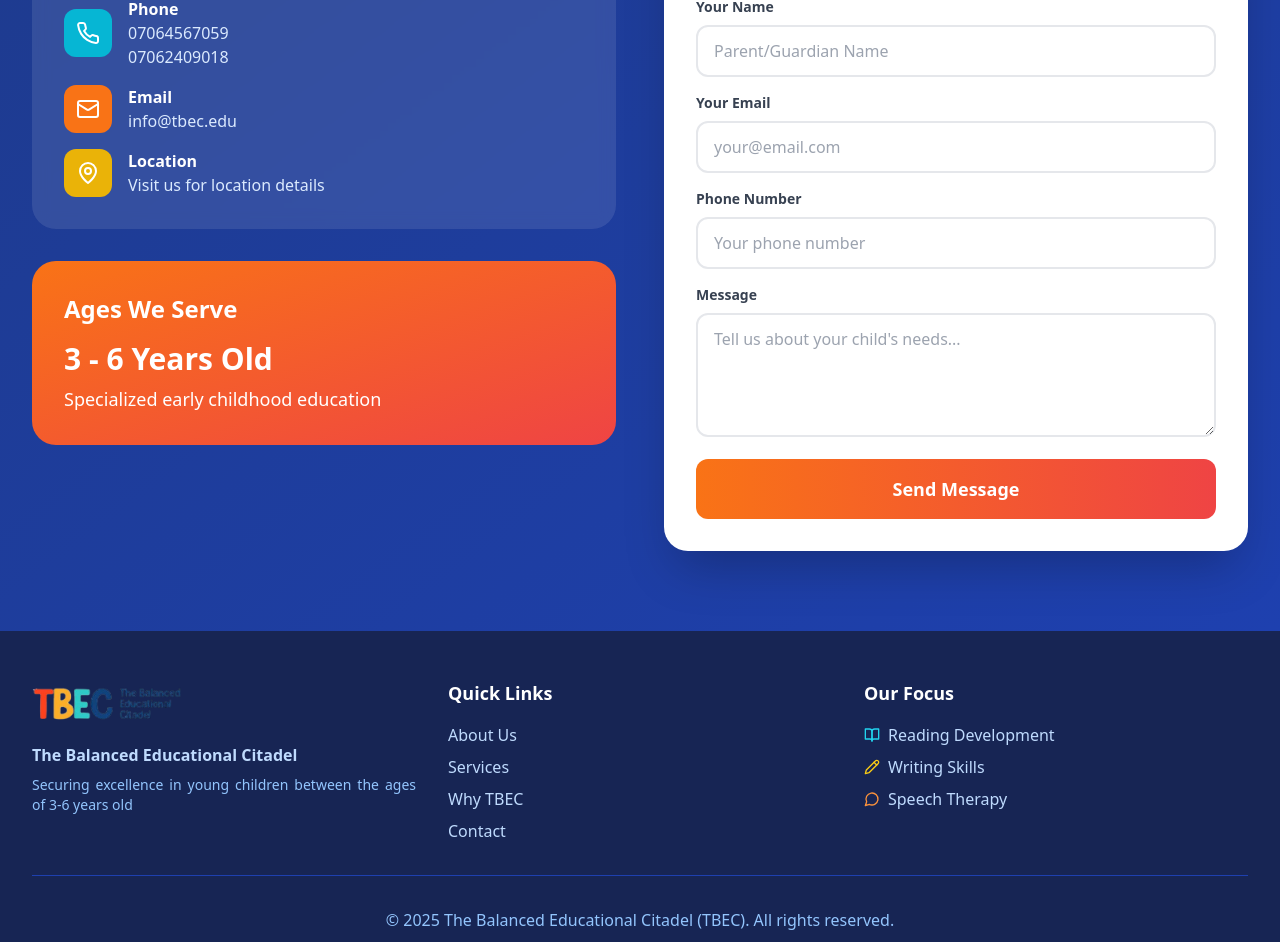
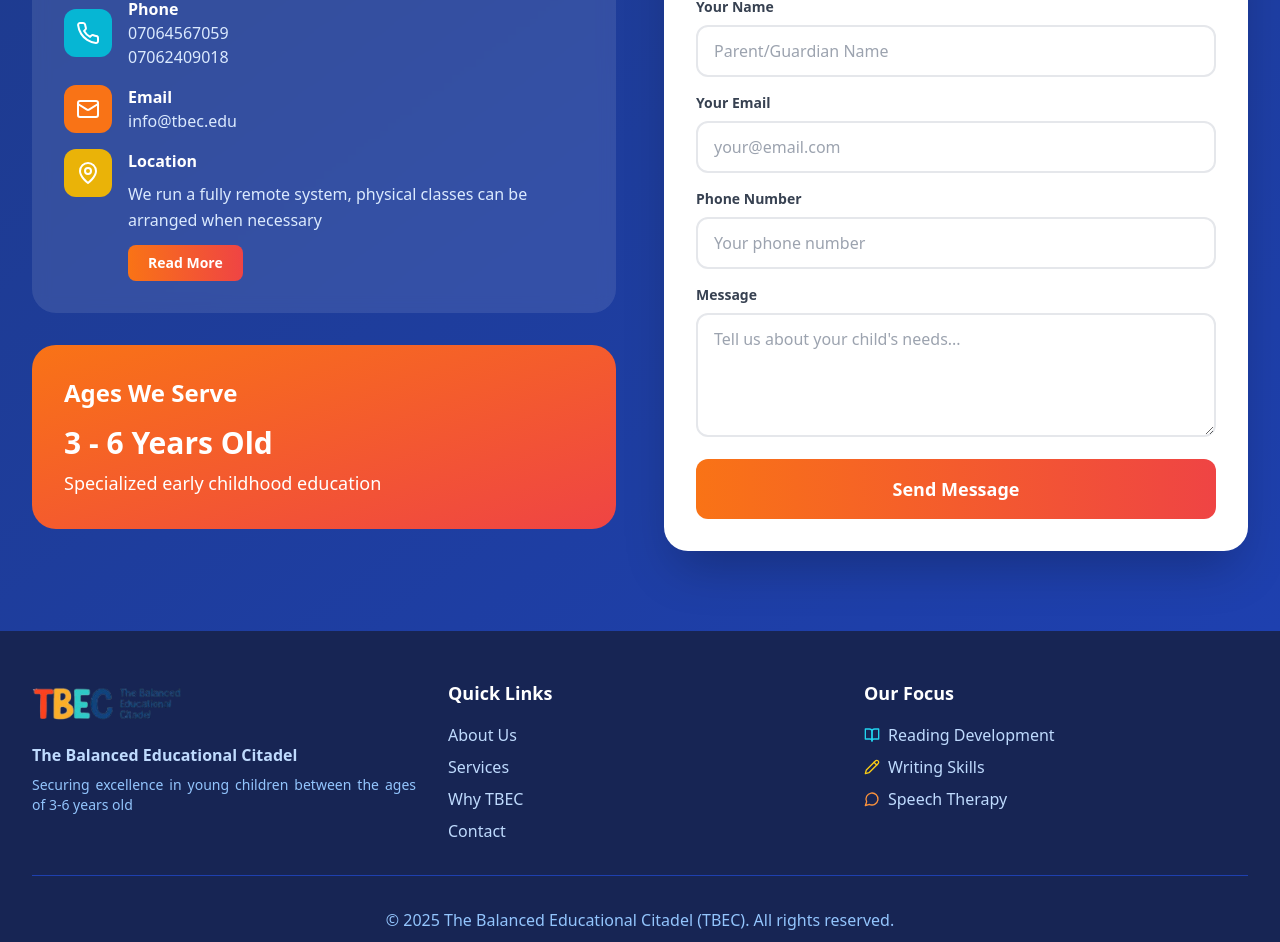
Before and after one commit to Demilade-Samuel/TBEC, a React (Vite) app: page / in a window 1280 px wide. Shown: the part 5098-6040 px from the top of the page. Built offline with nearby package versions, Linux system fonts and the light colour scheme.

Commit message:
Updated App.tsx

```diff
--- a/src/App.tsx
+++ b/src/App.tsx
@@ -479,13 +479,18 @@ function App() {
                       <p className="text-blue-100">info@tbec.edu</p>
                     </div>
                   </div>
-                  <div className="flex items-center space-x-4">
-                    <div className="bg-yellow-500 p-3 rounded-xl">
+                  <div className="flex items-start space-x-4">
+                    <div className="bg-yellow-500 p-3 rounded-xl flex-shrink-0">
                       <MapPin className="w-6 h-6" />
                     </div>
-                    <div>
-                      <p className="font-semibold">Location</p>
-                      <p className="text-blue-100">Visit us for location details</p>
+                    <div className="flex-1">
+                      <p className="font-semibold mb-2">Location</p>
+                      <p className="text-blue-100 mb-3 leading-relaxed">
+                        We run a fully remote system, physical classes can be arranged when necessary
+                      </p>
+                      <button className="bg-gradient-to-r from-orange-500 to-red-500 text-white px-5 py-2 rounded-lg text-sm font-semibold hover:shadow-lg transition transform hover:scale-105">
+                        Read More
+                      </button>
                     </div>
                   </div>
                 </div>
```
